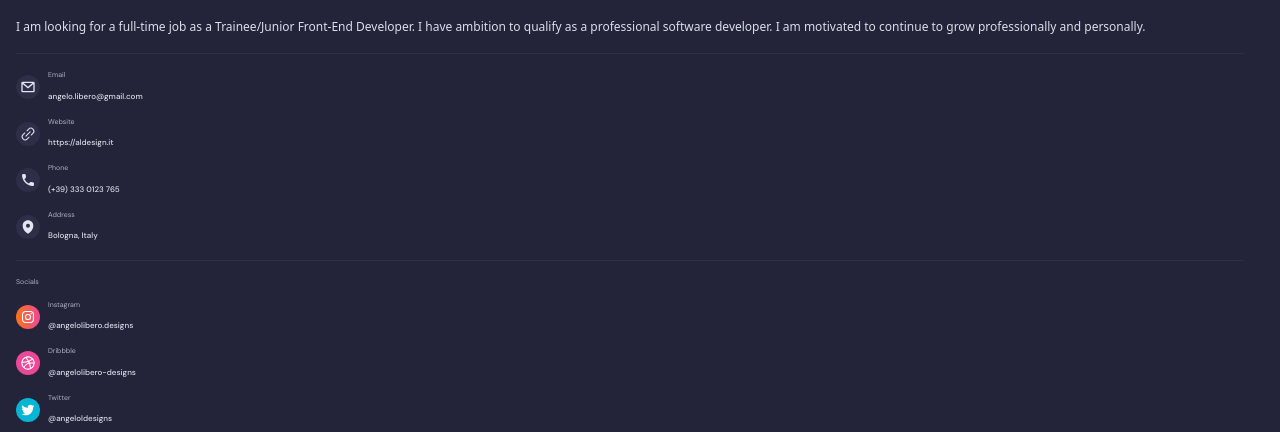
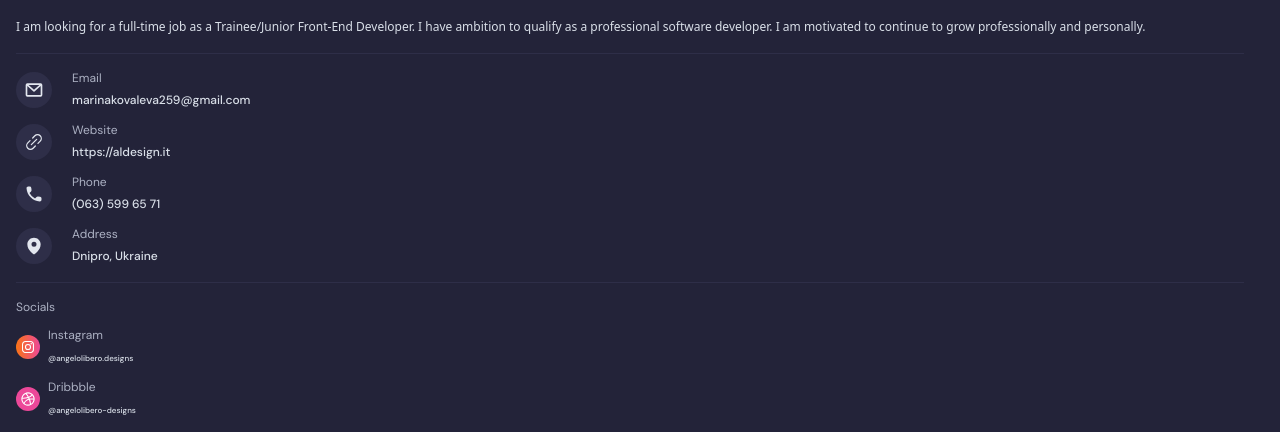
Before and after one commit to kovalevaMarina/cv-page, a React (Vite) app: page / in a window 1280 px wide. Shown: the part 355-787 px from the top of the page. Built offline with nearby package versions, Linux system fonts and the light colour scheme.

Commit message:
Change styles for contacts  component

```diff
--- a/src/components/Contacts/ContactItem.jsx
+++ b/src/components/Contacts/ContactItem.jsx
@@ -3,13 +3,10 @@ import React from "react";
 const ContactItem = ({ title, text, icon }) => {
   return (
     <li className="mb-3 flex items-center">
-      <div className="mr-2 rounded-full bg-gunmetal p-1">{icon}</div>
+      <div className="mr-5 rounded-full bg-gunmetal p-2">{icon}</div>
       <div>
         <h4 className="title-h4">{title}</h4>
-        <a
-          className="font-dmsans text-[8px] font-medium text-gainsboro"
-          href="#"
-        >
+        <a className="font-dmsans text-xs font-medium text-gainsboro" href="#">
           {text}
         </a>
       </div>
--- a/src/components/Contacts/Contacts.jsx
+++ b/src/components/Contacts/Contacts.jsx
@@ -8,26 +8,26 @@ import Location from "../Icons/LocationMarker";
 const contacts = [
   {
     title: "Email",
-    text: "angelo.libero@gmail.com",
-    icon: <Email />,
+    text: "marinakovaleva259@gmail.com",
+    icon: <Email className="h-5 w-5" />,
   },
 
   {
     title: "Website",
     text: "https://aldesign.it",
-    icon: <LinkSimple className="fill-azureish-white" />,
+    icon: <LinkSimple className="h-5 w-5 fill-azureish-white" />,
   },
 
   {
     title: "Phone",
-    text: "(+39) 333 0123 765",
-    icon: <Phone />,
+    text: "(063) 599 65 71",
+    icon: <Phone className="h-5 w-5" />,
   },
 
   {
     title: "Address",
-    text: "Bologna, Italy",
-    icon: <Location />,
+    text: "Dnipro, Ukraine",
+    icon: <Location className="h-5 w-5" />,
   },
 ];
 
--- a/src/index.css
+++ b/src/index.css
@@ -17,5 +17,5 @@ body {
 }
 
 .title-h4 {
-  @apply font-dmsans font-normal text-[7px] text-crayola;
+  @apply font-dmsans font-normal text-xs text-crayola;
 }
```
